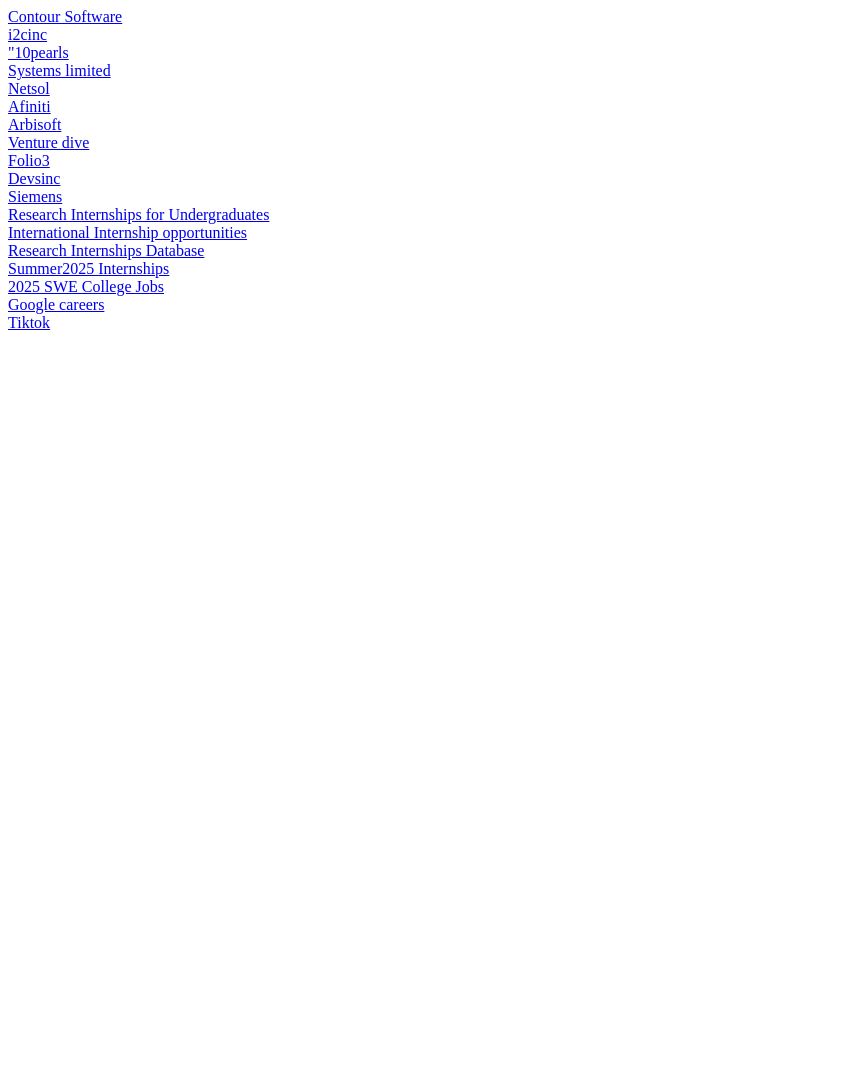
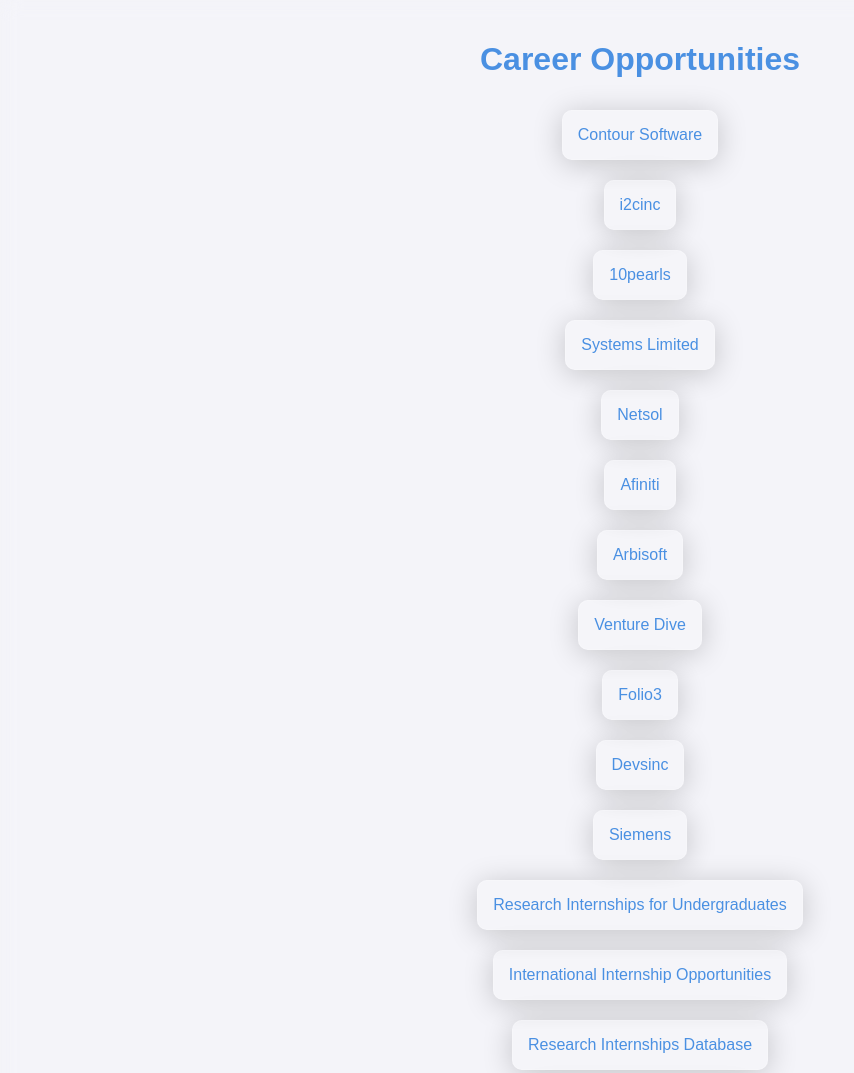
Before and after one commit to HasshamNaveed/Career, a plain HTML site: page index.html in a window 1280 px wide. Shown: the top 1073 px of the page, without its empty margins (0-854 px from the left). Before the commit the page ends 800 px from the top, so only its background shows below. Drawn offline with Linux system fonts and the light colour scheme.

Commit message:
Add files via upload

```diff
--- a/index.html
+++ b/index.html
@@ -1,25 +1,62 @@
-<html>
-    <head>
-
-    </head>
-    <body>
-       <a href="https://contour-software.com/careers/">Contour Software</a><br>
-       <a href="https://careers.i2cinc.com/careers/">i2cinc</a><br>
-       <a href="https://10pearls.com/join-our-team/">"10pearls</a><br>
-       <a href="https://career55.sapsf.eu/career?company=systemvent&career_ns=job_listing_summary&navBarLevel=JOB_SEARCH">Systems limited</a><br>
-       <a href="http://careers.netsolpk.com/openings/">Netsol</a><br>
-       <a href="https://www.afiniti.com/careers/">Afiniti</a><br>
-       <a href="https://arbisoft.hirestream.io/careers/">Arbisoft</a><br>
-       <a href="https://venturedive.applytojob.com/apply/#alljobs">Venture dive</a><br>
-       <a href="https://folio3.com/careers/">Folio3</a><br>
-       <a href="https://apply.workable.com/devsinc-17/">Devsinc</a><br>
-       <a href="https://jobs.siemens.com/careers?utm_source=j_c_global">Siemens</a><br>
-       <a href="https://github.com/himahuja/Research-Internships-for-Undergraduates">Research Internships for Undergraduates</a><br>
-       <a href="https://github.com/ShivamBarke/International-Internship-opportunities">International Internship opportunities</a><br>
-       <a href="https://github.com/AnuvabSen1/Research_Internships_Database">Research Internships Database</a><br>
-       <a href="https://github.com/SimplifyJobs/Summer2025-Internships">Summer2025 Internships</a><br>
-       <a href="https://github.com/speedyapply/2025-SWE-College-Jobs">2025 SWE College Jobs</a><br>
-       <a href="https://www.google.com/about/careers/applications/jobs/results/?src=Online%2FGoogle%20Website%2FByF&utm_source=Online%20&utm_medium=careers_site%20&utm_campaign=ByF%20SWE%20intern&company=Fitbit&company=Google&company=YouTube&distance=50&employment_type=INTERN&jex=ENTRY_LEVEL&q=Software%20Engineer&degree=BACHELORS">Google careers</a><br>
-       <a href="https://careers.tiktok.com/position?type=2">Tiktok</a><br>
-    </body>
+<!DOCTYPE html>
+<html lang="en">
+<head>
+    <meta charset="UTF-8">
+    <meta name="viewport" content="width=device-width, initial-scale=1.0">
+    <title>Career Opportunities</title>
+    <style>
+        body {
+            font-family: Arial, sans-serif;
+            background-color: #f4f4f9;
+            color: #333;
+            margin: 0;
+            padding: 20px;
+            display: flex;
+            flex-direction: column;
+            align-items: center;
+            backdrop-filter: blur(10px); /* Apply blur to the whole background */
+        }
+        h1 {
+            text-align: center;
+            color: #4a90e2;
+        }
+        a {
+            display: block;
+            background: rgba(255, 255, 255, 0.1); /* Transparent background */
+            border: 1px solid rgba(255, 255, 255, 0.2); /* Slight border for effect */
+            color: #4a90e2;
+            padding: 15px;
+            margin: 10px 0;
+            text-decoration: none;
+            border-radius: 10px; /* Rounded corners */
+            box-shadow: 0 4px 30px rgba(0, 0, 0, 0.2); /* Shadow for depth */
+            transition: background 0.3s, transform 0.3s;
+        }
+        a:hover {
+            background: rgba(255, 255, 255, 0.3); /* More opaque on hover */
+            transform: translateY(-2px);
+        }
+    </style>
+</head>
+<body>
+    <h1>Career Opportunities</h1>
+    <a href="https://contour-software.com/careers/">Contour Software</a>
+    <a href="https://careers.i2cinc.com/careers/">i2cinc</a>
+    <a href="https://10pearls.com/join-our-team/">10pearls</a>
+    <a href="https://career55.sapsf.eu/career?company=systemvent&career_ns=job_listing_summary&navBarLevel=JOB_SEARCH">Systems Limited</a>
+    <a href="http://careers.netsolpk.com/openings/">Netsol</a>
+    <a href="https://www.afiniti.com/careers/">Afiniti</a>
+    <a href="https://arbisoft.hirestream.io/careers/">Arbisoft</a>
+    <a href="https://venturedive.applytojob.com/apply/#alljobs">Venture Dive</a>
+    <a href="https://folio3.com/careers/">Folio3</a>
+    <a href="https://apply.workable.com/devsinc-17/">Devsinc</a>
+    <a href="https://jobs.siemens.com/careers?utm_source=j_c_global">Siemens</a>
+    <a href="https://github.com/himahuja/Research-Internships-for-Undergraduates">Research Internships for Undergraduates</a>
+    <a href="https://github.com/ShivamBarke/International-Internship-opportunities">International Internship Opportunities</a>
+    <a href="https://github.com/AnuvabSen1/Research_Internships_Database">Research Internships Database</a>
+    <a href="https://github.com/SimplifyJobs/Summer2025-Internships">Summer 2025 Internships</a>
+    <a href="https://github.com/speedyapply/2025-SWE-College-Jobs">2025 SWE College Jobs</a>
+    <a href="https://www.google.com/about/careers/applications/jobs/results/?src=Online%2FGoogle%20Website%2FByF&utm_source=Online%20&utm_medium=careers_site%20&utm_campaign=ByF%20SWE%20intern&company=Fitbit&company=Google&company=YouTube&distance=50&employment_type=INTERN&jex=ENTRY_LEVEL&q=Software%20Engineer&degree=BACHELORS">Google Careers</a>
+    <a href="https://careers.tiktok.com/position?type=2">TikTok</a>
+</body>
 </html>
```
